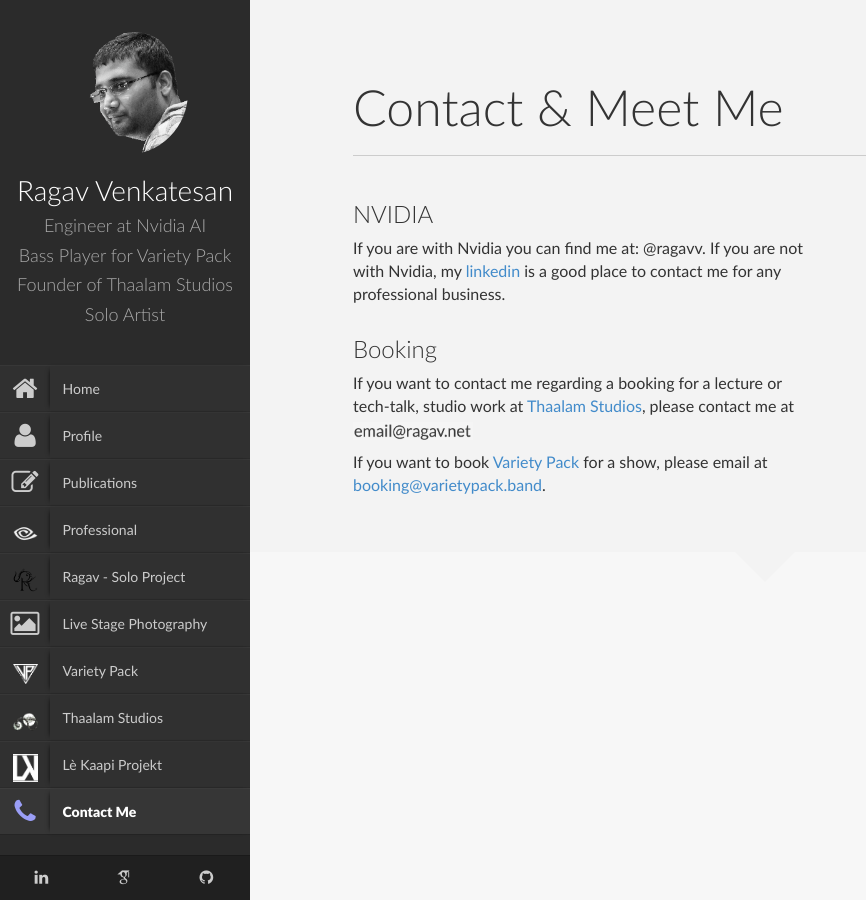
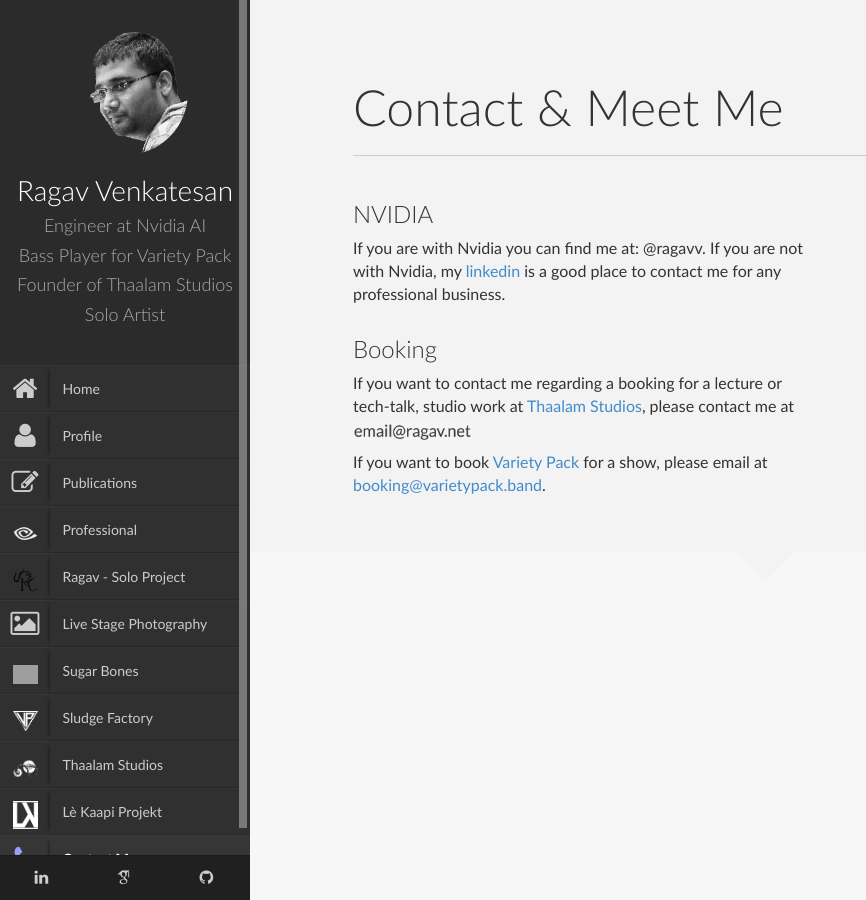
Before and after one commit to ragavvenkatesan/ragavvenkatesan.github.io, a Jekyll site: the page built from contact.html, in a window 1280 px wide. Shown: the whole page, without its empty margins (0-866 px from the left). Built offline with Jekyll 4.4.1, drawn with Linux system fonts in a browser that asks for light colours; nearby versions of some CDN libraries.

Commit message:
remove some show

```diff
--- a/_includes/sidebar.html
+++ b/_includes/sidebar.html
@@ -82,14 +82,25 @@
             </a>
           </li>
 
-          <a href="http://varietypack.band">
-            {% if page.path == "variety-pack.html" %}
+          <a href="http://sugarbonesband.com">
+            {% if page.path == "sugarbones.html" %}
+            <li class="currentmenu">
+              {% else %}
+            <li>
+              {% endif %}
+              <div class="icon"><img width="25em" src="{{site.url}}/img/personal/sugarbones-sidebar.png"></div>
+              <div class="text">Sugar Bones</div>
+          </a>
+          </li>
+
+          <a href="http://sludgefactory.band">
+            {% if page.path == "sludgefactory.html" %}
             <li class="currentmenu">
               {% else %}
             <li>
               {% endif %}
               <div class="icon"><img width="25em" src="{{site.url}}/img/personal/vp-logo-sidebar.png"></div>
-              <div class="text">Variety Pack</div>
+              <div class="text">Sludge Factory</div>
           </a>
           </li>
 
```
Also changed, not shown: _includes/creative_news.html (+4 -4 lines).
